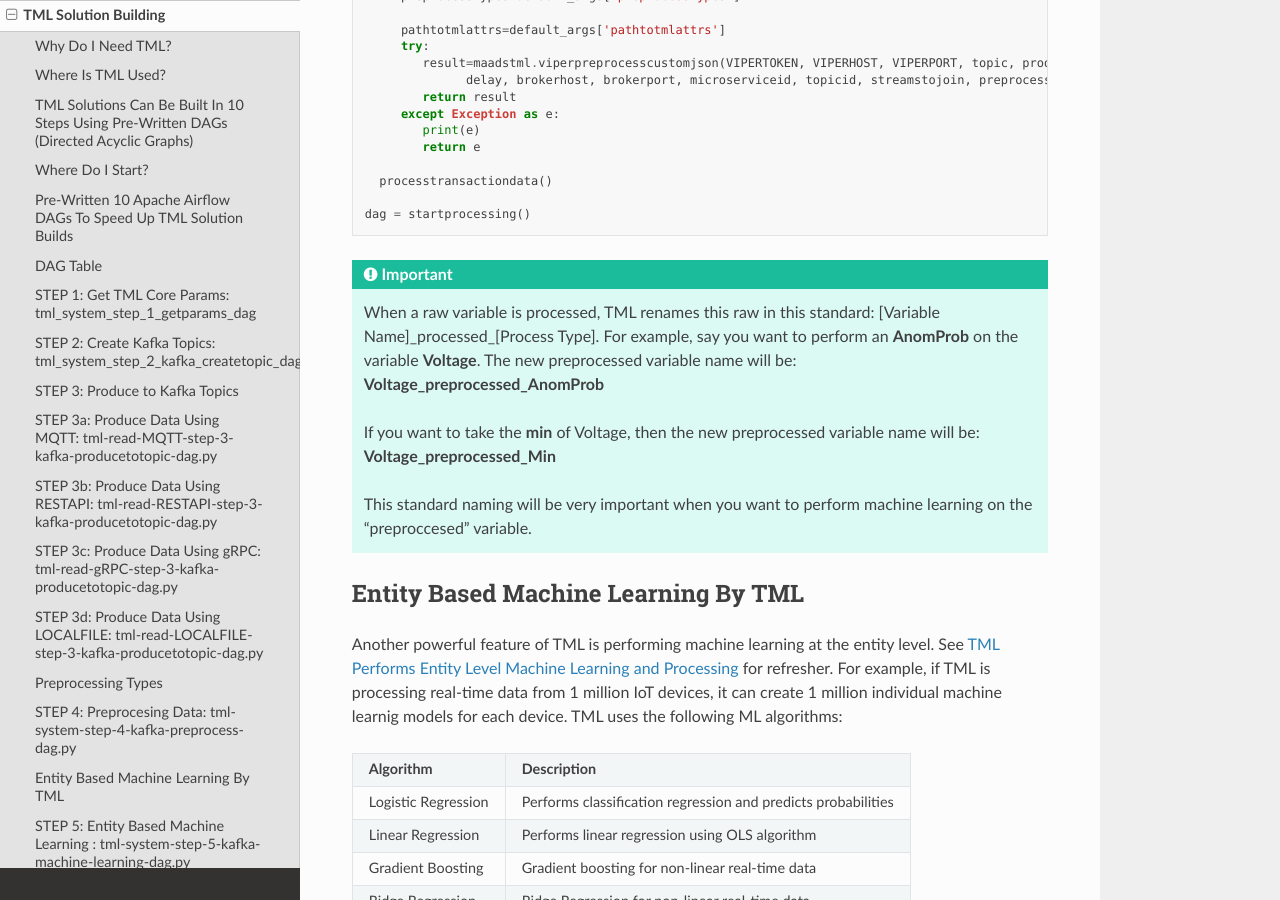
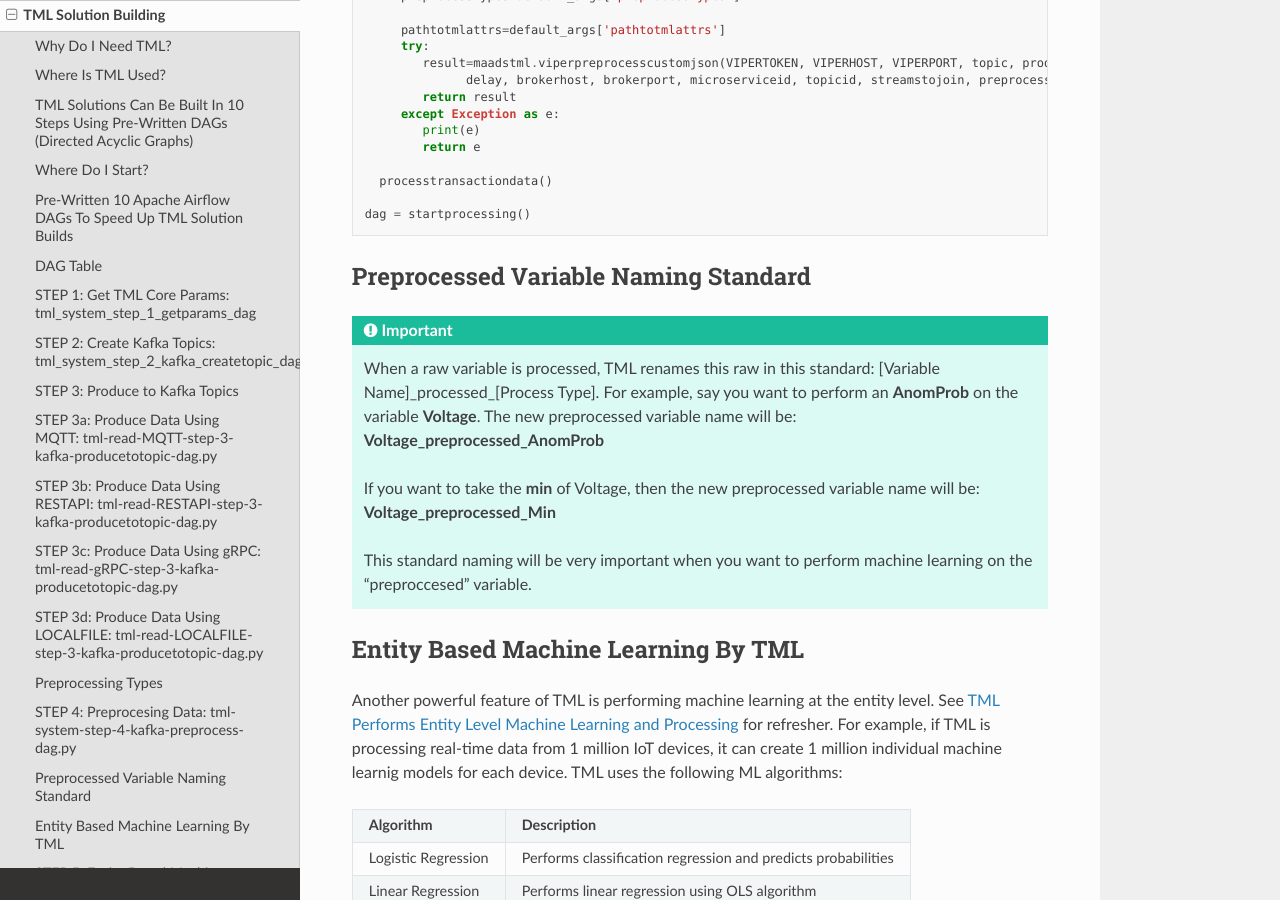
Before and after one commit to smaurice101/readthedocs, a Sphinx documentation site: the page built from docs/source/tmlbuilds.rst, in a window 1280 px wide and 900 px high, scrolled down 18081 px. Built offline with Sphinx 7.4.7 and the Read the Docs theme 2.0.0, drawn with Linux system fonts in a browser that asks for light colours.

Commit message:
Update tmlbuilds.rst

```diff
--- a/docs/source/tmlbuilds.rst
+++ b/docs/source/tmlbuilds.rst
@@ -1039,6 +1039,9 @@
 
    dag = startprocessing()
 
+Preprocessed Variable Naming Standard
+-------------------------------------
+
 .. important::
    When a raw variable is processed, TML renames this raw in this standard: [Variable Name]_processed_[Process Type].  For example, say you want to perform an
    **AnomProb** on the variable **Voltage**.  The new preprocessed variable name will be: **Voltage_preprocessed_AnomProb**
@@ -1264,7 +1267,8 @@
      - This parameter will attempt to fine tune the model search space - A number close to 100 means you will have fewer models but their predictive quality will
        be higher.
    * - dependentvariable
-     - You specify the json path of the dependent variable in your Json message. Refer to :ref:`Json Path Example`
+     - You specify the json path of the dependent variable in your Json message. Refer to :ref:`Json Path Example`.  If using preprocessed variables refer to
+       :ref:`Preprocessed Variable Naming Standard`
    * - independentvariables
      - ': '', # <<< *** Change as needed,
    * - topicid
```
